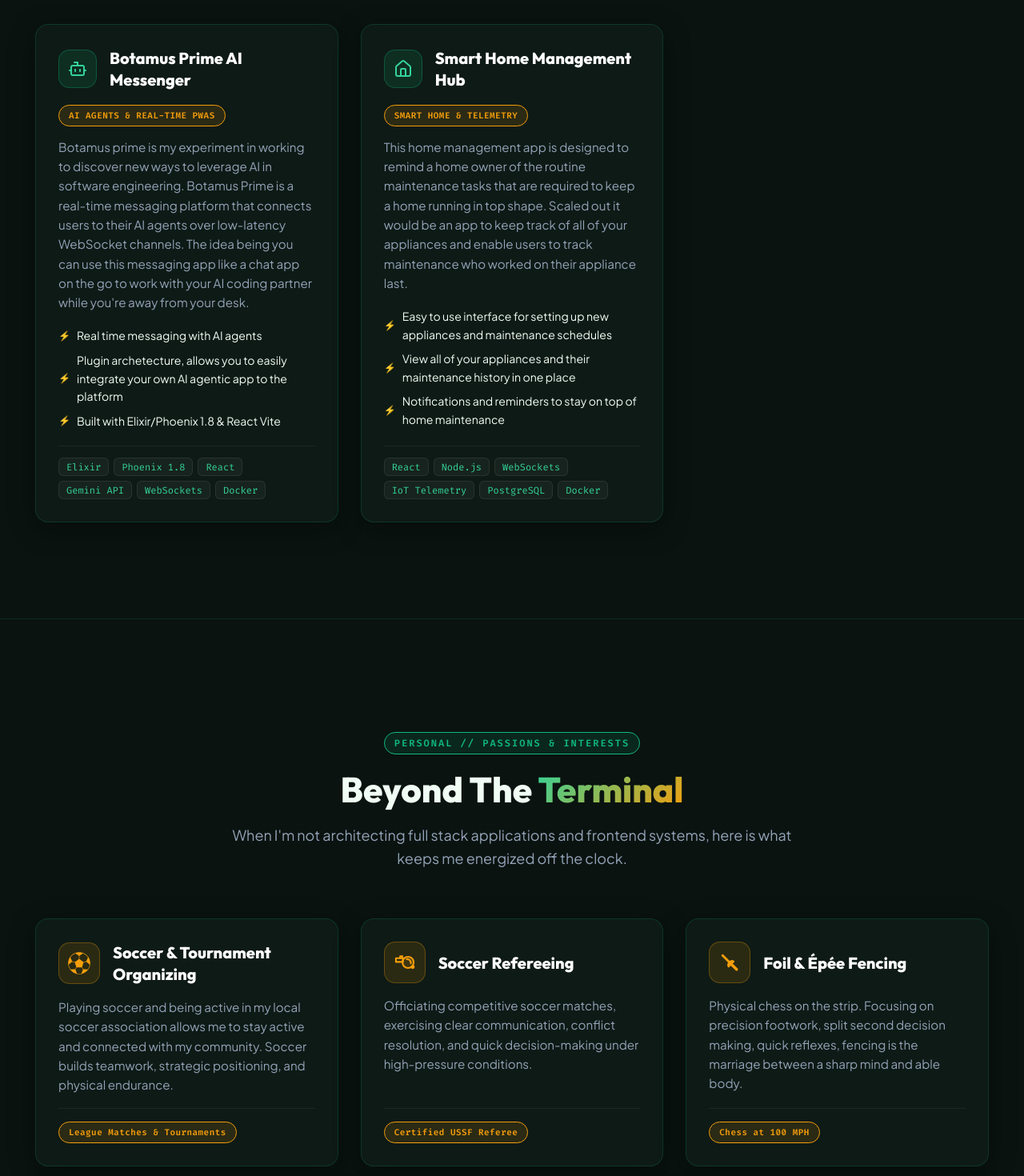
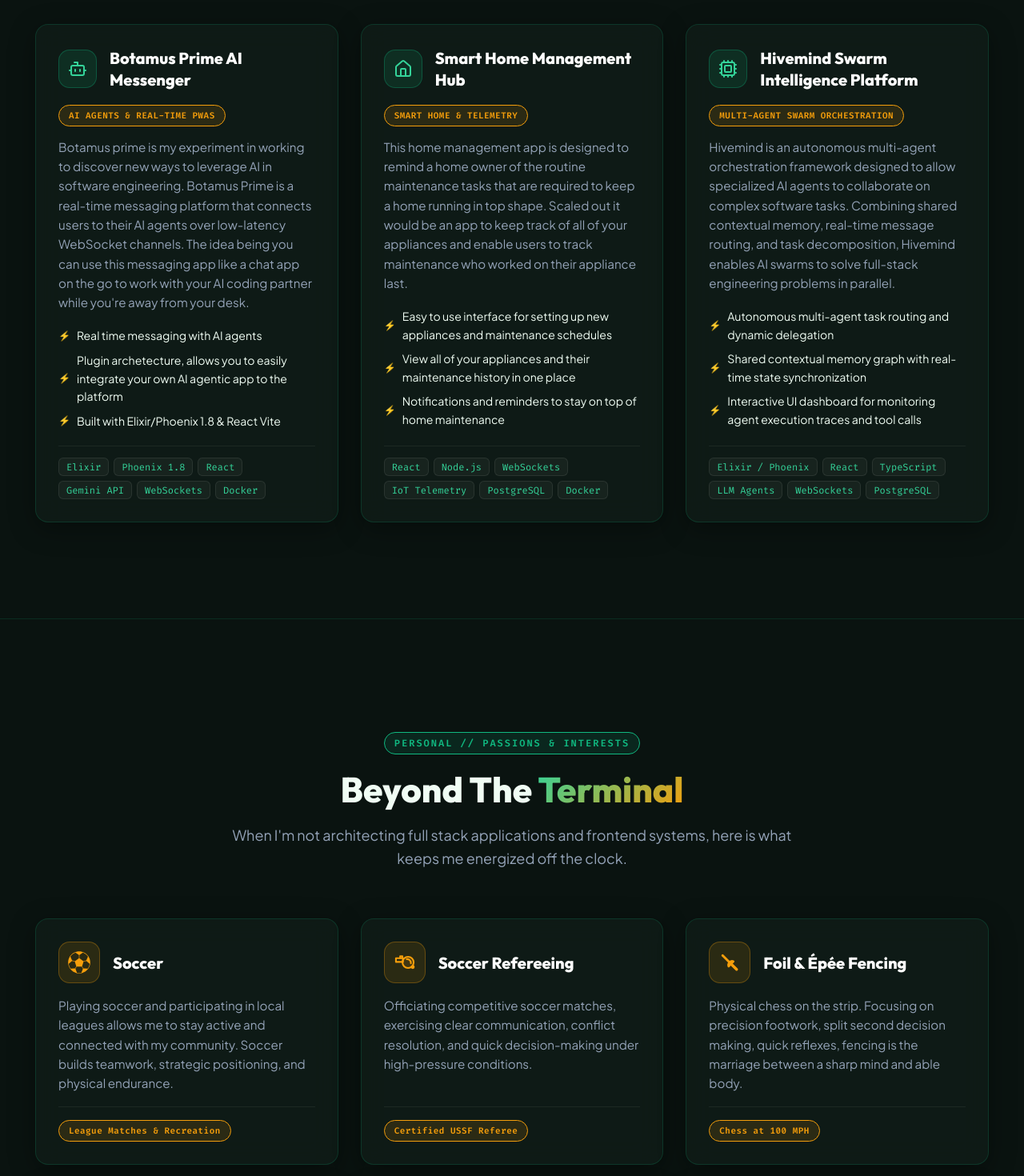
Before and after one commit to warnerandy/shiny-enigma, a React (Vite) app: page / in a window 1280 px wide. Shown: the part 7360-8830 px from the top of the page at 80% size. Built offline with nearby package versions, Linux system fonts and the light colour scheme.

Commit message:
Add Hivemind project and update soccer interests

```diff
--- a/src/components/Projects.jsx
+++ b/src/components/Projects.jsx
@@ -2,7 +2,7 @@
 import React from 'react';
 import styles from './Projects.module.scss';
 import projectsData from '../data/projects.json';
-import { Bot, Code2, Activity, Home, FolderGit2 } from 'lucide-react';
+import { Bot, Code2, Activity, Home, FolderGit2, Cpu } from 'lucide-react';
 import Badge from './Badge';
 import Card from './Card';
 import CardHeader from './CardHeader';
@@ -18,6 +18,8 @@
         return <Activity size={26} />;
       case 'home':
         return <Home size={26} />;
+      case 'cpu':
+        return <Cpu size={26} />;
       default:
         return <FolderGit2 size={26} />;
     }
--- a/src/data/interests.json
+++ b/src/data/interests.json
@@ -1,9 +1,9 @@
 [
   {
     "id": "soccer",
-    "title": "Soccer & Tournament Organizing",
-    "tag": "League Matches & Tournaments",
-    "description": "Playing soccer and being active in my local soccer association allows me to stay active and connected with my community. Soccer builds teamwork, strategic positioning, and physical endurance."
+    "title": "Soccer",
+    "tag": "League Matches & Recreation",
+    "description": "Playing soccer and participating in local leagues allows me to stay active and connected with my community. Soccer builds teamwork, strategic positioning, and physical endurance."
   },
   {
     "id": "referee",
--- a/src/data/projects.json
+++ b/src/data/projects.json
@@ -44,5 +44,28 @@
     "github": "#",
     "demo": "#",
     "iconType": "home"
+  },
+  {
+    "id": "hivemind",
+    "title": "Hivemind Swarm Intelligence Platform",
+    "category": "Multi-Agent AI & Distributed Systems",
+    "badge": "MULTI-AGENT SWARM ORCHESTRATION",
+    "summary": "Hivemind is an autonomous multi-agent orchestration framework designed to allow specialized AI agents to collaborate on complex software tasks. Combining shared contextual memory, real-time message routing, and task decomposition, Hivemind enables AI swarms to solve full-stack engineering problems in parallel.",
+    "highlights": [
+      "Autonomous multi-agent task routing and dynamic delegation",
+      "Shared contextual memory graph with real-time state synchronization",
+      "Interactive UI dashboard for monitoring agent execution traces and tool calls"
+    ],
+    "tech": [
+      "Elixir / Phoenix",
+      "React",
+      "TypeScript",
+      "LLM Agents",
+      "WebSockets",
+      "PostgreSQL"
+    ],
+    "github": "#",
+    "demo": "#",
+    "iconType": "cpu"
   }
 ]
```
